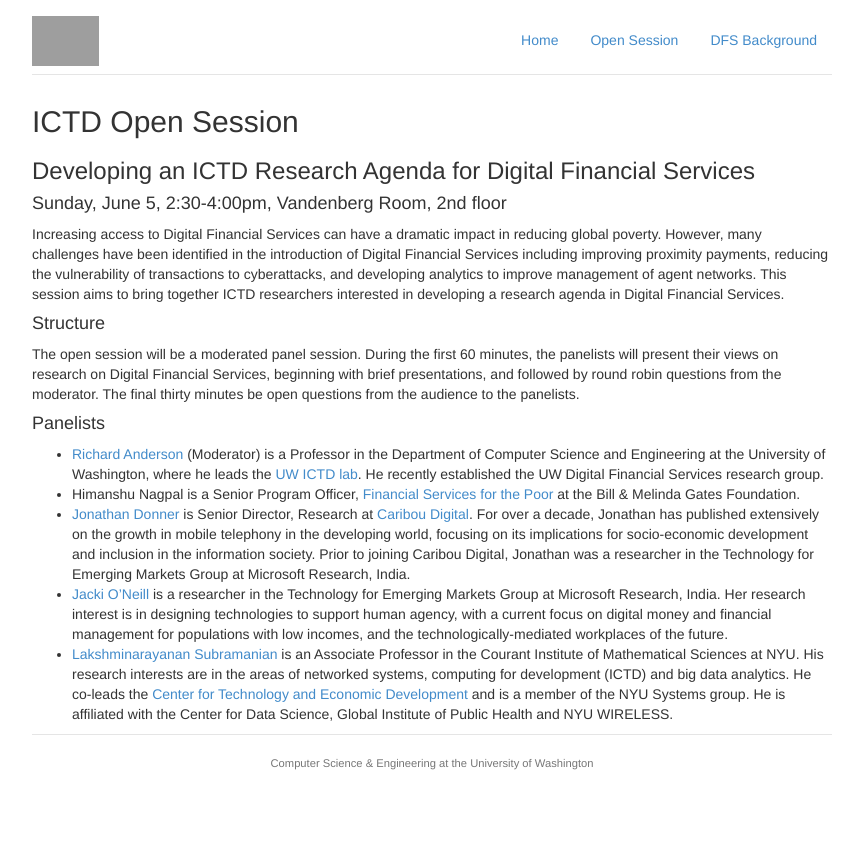
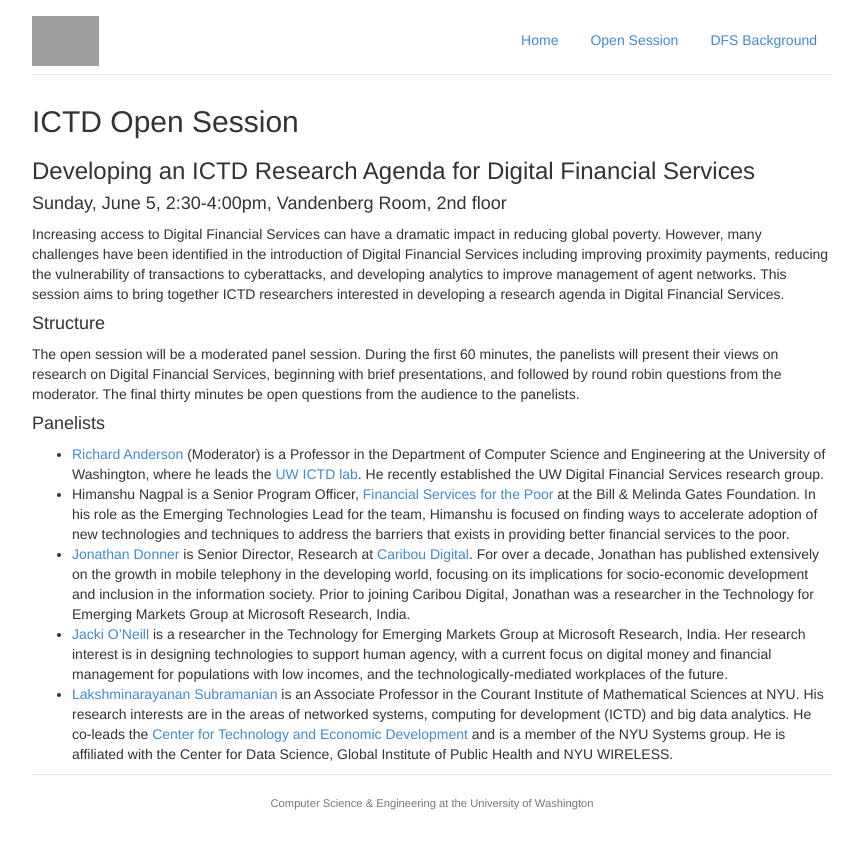
Before and after one commit to uw-ictd/uw-ictd.github.io, a Jekyll site: the page built from dfs/ictd_open_session.md, in a window 1280 px wide. Shown: the top 849 px of the page, without its empty margins (208-1071 px from the left). Built offline with Jekyll 4.4.1, drawn with Linux system fonts in a browser that asks for light colours; grey boxes are pictures that could not be loaded.

Commit message:
Update bios

```diff
--- a/dfs/ictd_open_session.md
+++ b/dfs/ictd_open_session.md
@@ -16,7 +16,7 @@ The open session will be a moderated panel session.  During the first 60 minutes
 #### Panelists
 
 * [Richard Anderson](http://www.cs.washington.edu/people/faculty/anderson) (Moderator) is a Professor in the Department of Computer Science and Engineering at the University of Washington, where he leads the [UW ICTD lab](http://ictd.cs.washington.edu).  He recently established the UW Digital Financial Services research group.
-* Himanshu Nagpal is a Senior Program Officer, [Financial Services for the Poor](http://www.gatesfoundation.org/What-We-Do/Global-Development/Financial-Services-for-the-Poor) at the Bill & Melinda Gates Foundation.
+* Himanshu Nagpal is a Senior Program Officer, [Financial Services for the Poor](http://www.gatesfoundation.org/What-We-Do/Global-Development/Financial-Services-for-the-Poor) at the Bill & Melinda Gates Foundation.  In his role as the Emerging Technologies Lead for the team, Himanshu is focused on finding ways to accelerate adoption of new technologies and techniques to address the barriers that exists in providing better financial services to the poor.
 * [Jonathan Donner](http://jonathandonner.com/) is Senior Director, Research at [Caribou Digital](http://cariboudigital.net/). For over a decade, Jonathan has published extensively on the growth in mobile telephony in the developing world, focusing on its implications for socio-economic development and inclusion in the information society.  Prior to joining Caribou Digital, Jonathan was a researcher in the Technology for Emerging Markets Group at Microsoft Research, India.
 * [Jacki O’Neill](http://research.microsoft.com/en-us/people/jaoneil/) is a researcher in the Technology for Emerging Markets Group at Microsoft Research, India.  Her research interest is in designing technologies to support human agency, with a current focus on digital money and financial management for populations with low incomes, and the technologically-mediated workplaces of the future.
 * [Lakshminarayanan Subramanian](https://cs.nyu.edu/~lakshmi/Lakshmi/Home.html) is an Associate Professor in the Courant Institute of Mathematical Sciences at NYU. His research interests are in the areas of networked systems, computing for development (ICTD) and big data analytics. He co-leads the [Center for Technology and Economic Development](http://www.nyucted.org/) and is a member of the NYU Systems group. He is affiliated with the Center for Data Science, Global Institute of Public Health and NYU WIRELESS.
```
